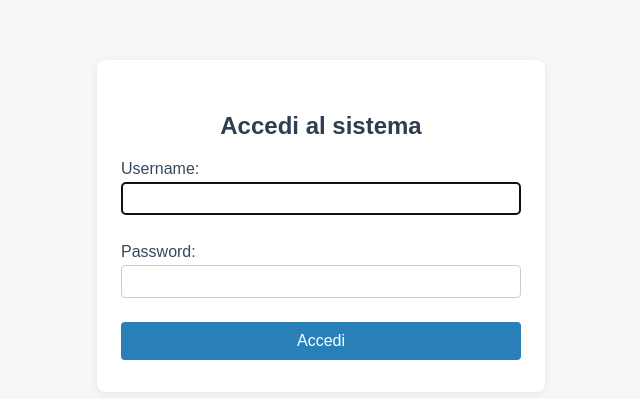
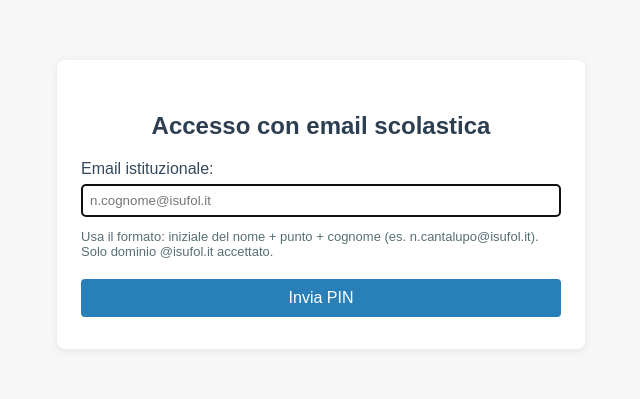
Before and after one commit to nicovoni/prenotazioni_scuola_project, a Django app: template backend/config/templates/registration/login.html in a window 1280 px wide. Shown: the top 399 px of the page, without its empty margins (319-959 px from the left). Run offline with Django 4.2, Linux system fonts and the light colour scheme; the template is opened without the code that fills it, so the values that code supplies are empty.

Commit message:
regex indirizzo email

```diff
--- a/backend/config/templates/registration/login.html
+++ b/backend/config/templates/registration/login.html
@@ -2,33 +2,62 @@
 <html lang="it">
 <head>
     <meta charset="UTF-8">
-    <title>Login - Prenotazioni Scuola</title>
+    <title>Accesso - Prenotazioni Scuola</title>
     <style>
         body { font-family: Arial, sans-serif; background: #f7f7f7; }
-        .container { max-width: 400px; margin: 60px auto; background: #fff; border-radius: 8px; box-shadow: 0 2px 8px rgba(0,0,0,0.08); padding: 32px 24px; }
+        .container { max-width: 480px; margin: 60px auto; background: #fff; border-radius: 8px; box-shadow: 0 2px 8px rgba(0,0,0,0.08); padding: 32px 24px; }
         h2 { text-align: center; color: #2c3e50; }
-        label { display: block; margin-top: 16px; margin-bottom: 4px; color: #34495e; }
-        input[type="text"], input[type="password"] { width: 100%; padding: 8px; border-radius: 4px; border: 1px solid #ccc; margin-bottom: 12px; box-sizing: border-box; }
+        label { display: block; margin-top: 12px; margin-bottom: 6px; color: #34495e; }
+        input[type="email"] { width: 100%; padding: 8px; border-radius: 4px; border: 1px solid #ccc; margin-bottom: 12px; box-sizing: border-box; }
+        .hint { font-size: 13px; color: #586e75; margin-bottom: 8px; }
         button { width: 100%; padding: 10px; background: #2980b9; color: #fff; border: none; border-radius: 4px; font-size: 16px; cursor: pointer; margin-top: 12px; }
         button:hover { background: #3498db; }
         .error { color: #c0392b; text-align: center; margin-bottom: 12px; }
     </style>
+    <script>
+        // Client-side validation to help users (same rule enforced server-side)
+        function validateEmailForm(event) {
+            var email = document.getElementById('email').value.trim();
+            var domain = 'isufol.it';
+            var localRegex = /^[A-Za-z]\.[A-Za-zÀ-ÖØ-öø-ÿ']+[0-9]*$/i; // iniziale.cognome con suffisso numerico opzionale, apostrofo consentito, trattino NON consentito
+            if (!email) {
+                alert('Inserisci la tua email dell\'istituto.');
+                event.preventDefault();
+                return false;
+            }
+            var parts = email.split('@');
+            if (parts.length !== 2 || parts[1].toLowerCase() !== domain) {
+                alert('Sono accettate solo email del dominio ' + domain + '.');
+                event.preventDefault();
+                return false;
+            }
+            if (!localRegex.test(parts[0])) {
+                alert("Formato email non valido. Deve essere iniziale del nome, punto e cognome (es. n.cantalupo@isufol.it). ");
+                event.preventDefault();
+                return false;
+            }
+            return true;
+        }
+        window.addEventListener('DOMContentLoaded', function(){
+            var form = document.getElementById('email-login-form');
+            if (form) form.addEventListener('submit', validateEmailForm);
+        });
+    </script>
 </head>
 <body>
     <div class="container">
-        <h2>Accedi al sistema</h2>
+        <h2>Accesso con email scolastica</h2>
         {% if messages %}
             {% for message in messages %}
                 <div class="error">{{ message }}</div>
             {% endfor %}
         {% endif %}
-        <form method="post">
+        <form method="post" id="email-login-form" action="{% url 'email_login' %}">
             {% csrf_token %}
-            <label for="username">Username:</label>
-            <input type="text" name="username" id="username" required autofocus>
-            <label for="password">Password:</label>
-            <input type="password" name="password" id="password" required>
-            <button type="submit">Accedi</button>
+            <label for="email">Email istituzionale:</label>
+            <input type="email" name="email" id="email" placeholder="n.cognome@isufol.it" required autofocus>
+            <div class="hint">Usa il formato: iniziale del nome + punto + cognome (es. n.cantalupo@isufol.it). Solo dominio @isufol.it accettato.</div>
+            <button type="submit">Invia PIN</button>
         </form>
     </div>
 </body>
--- a/backend/config/views_login.py
+++ b/backend/config/views_login.py
@@ -4,6 +4,11 @@ from django.shortcuts import render, redirect
 from django.contrib import messages
 
 def custom_login(request):
+    # Redirect GET requests to the email-based PIN login page (single email field)
+    if request.method == 'GET':
+        from django.shortcuts import redirect
+        return redirect('email_login')
+    # If someone POSTs username/password here, keep legacy behavior (allow admin login via standard auth)
     if request.method == 'POST':
         username = request.POST.get('username')
         password = request.POST.get('password')
```
Also changed, not shown: backend/config/templates/registration/email_login.html (+35 -4 lines), backend/config/views_email_login.py (+27 -5 lines), backend/prenotazioni/tests/test_email_validation.py (added, +41 -0 lines).
